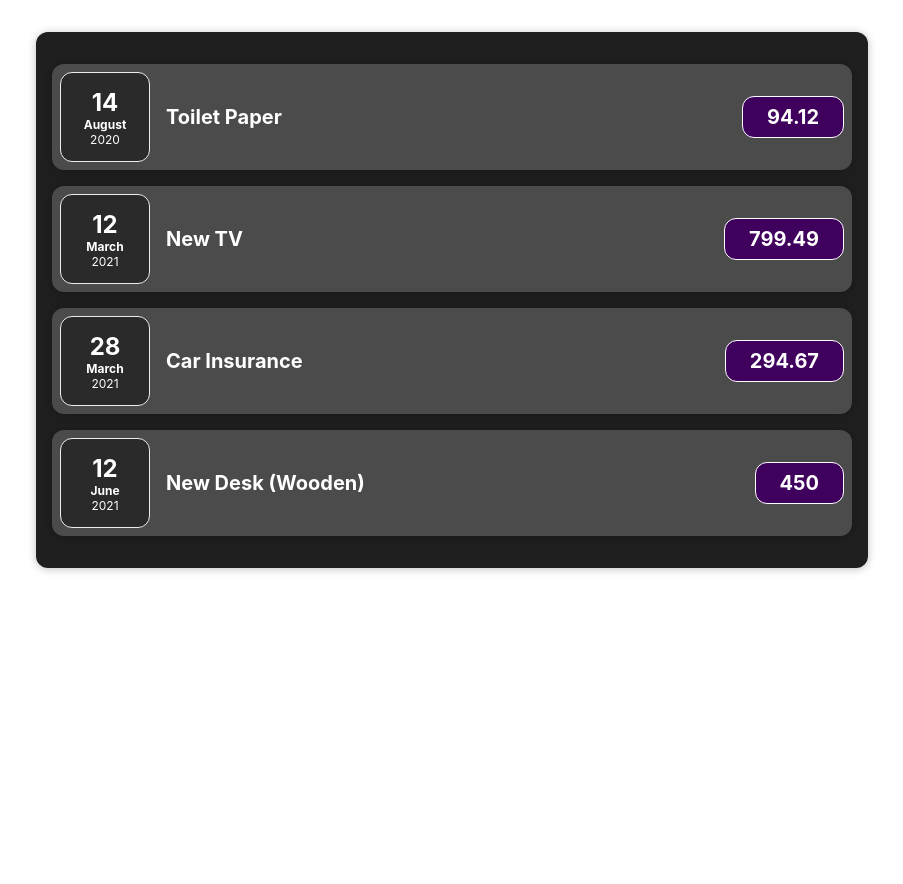
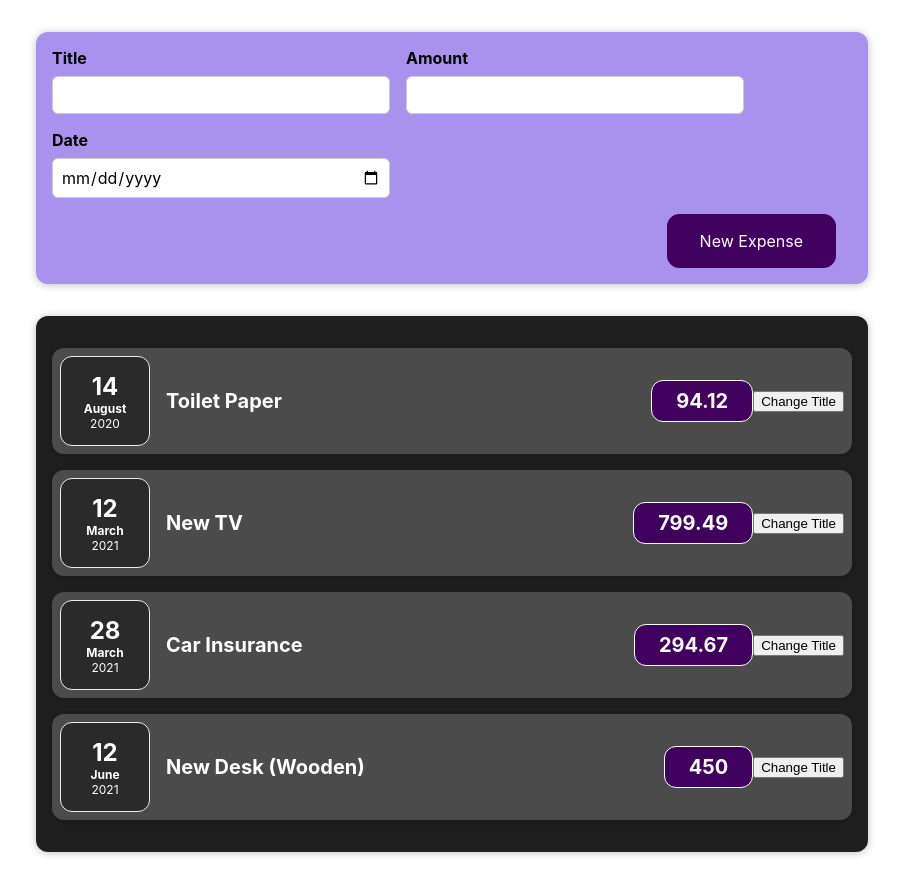
Before and after one commit to EdgarsRum/react-complete-guide, a React (Create React App) app: page / in a window 1280 px wide. Shown: the whole page, without its empty margins (188-1091 px from the left). Before the commit the page ends 800 px from the top, so only its background shows below. Built offline with nearby package versions, Linux system fonts and the light colour scheme.

Commit message:
- implement expense form  - add basic state management for form

```diff
--- a/src/App.js
+++ b/src/App.js
@@ -1,4 +1,5 @@
 import Expenses from './components/expenses/Expenses';
+import NewExpense from './components/newExpenses/NewExpense';
 
 import './App.css';
 
@@ -26,7 +27,17 @@ function App() {
     },
   ];
 
-  return <Expenses expenses={expenses}/>
+  const addExpenseHandler = (expense) => {
+    console.log('In App.js');
+    console.log(expense)
+    //TODO: need to add state here so ExpenseList updates
+    //expenses.push(expense);
+  }
+
+  return <div>
+    <NewExpense onAddExpense={addExpenseHandler}/>
+    <Expenses expenses={expenses}/>
+  </div>
 }
 
 export default App;
--- a/src/components/expenses/ExpenseItem.js
+++ b/src/components/expenses/ExpenseItem.js
@@ -2,16 +2,25 @@ import ExpenseDate from './ExpenseDate';
 import Card from '../ui/Card';
 
 import './ExpenseItem.css'
+import {useState} from 'react';
 
 
 function ExpenseItem(props) {
 
+  const [title, setTitle] = useState(props.title);
+
+  const clickHandler = () => {
+    console.log('Clicked!');
+    setTitle('Updated!');
+  }
+
   return <Card className="expense-item">
     <ExpenseDate date={props.date}/>
     <div className="expense-item__description">
-      <h2>{props.subject}</h2>
+      <h2>{title}</h2>
       <div className="expense-item__price">{props.amount}</div>
     </div>
+    <button onClick={clickHandler}>Change Title</button>
   </Card>
 
 }
--- a/src/components/expenses/Expenses.js
+++ b/src/components/expenses/Expenses.js
@@ -11,7 +11,7 @@ function Expenses(props) {
           <ExpenseItem
             key={expense.id}
             date={expense.date}
-            subject={expense.title}
+            title={expense.title}
             amount={expense.amount}
           />
       ))
--- /dev/null
+++ b/src/components/newExpenses/ExpenseForm.css
@@ -0,0 +1,26 @@
+.new-expense__controls {
+    display: flex;
+    flex-wrap: wrap;
+    gap: 1rem;
+    margin-bottom: 1rem;
+    text-align: left;
+}
+
+.new-expense__control label {
+    font-weight: bold;
+    margin-bottom: 0.5rem;
+    display: block;
+}
+
+.new-expense__control input {
+    font: inherit;
+    padding: 0.5rem;
+    border-radius: 6px;
+    border: 1px solid #ccc;
+    width: 20rem;
+    max-width: 100%;
+}
+
+.new-expense__actions {
+    text-align: right;
+}
--- /dev/null
+++ b/src/components/newExpenses/ExpenseForm.js
@@ -0,0 +1,50 @@
+import './ExpenseForm.css'
+import {useState} from 'react';
+
+const ExpenseForm = (props) => {
+
+  const [enteredTitle, setEnteredTitle] = useState('');
+  const [enteredAmount, setEnteredAmount] = useState('');
+  const [enteredDate, setEnteredDate] = useState('');
+
+  const titleHandler = (event) => setEnteredTitle(event.target.value);
+  const amountHandler = (event) => setEnteredAmount(event.target.value);
+  const dateHandler = (event) => setEnteredDate(event.target.value);
+
+  const submitHandler = (event) => {
+    event.preventDefault();
+
+    const expenseData = {
+      title: enteredTitle,
+      amount: enteredAmount,
+      date: new Date(enteredDate),
+    };
+
+    props.onSaveExpenseData(expenseData);
+    setEnteredTitle('');
+    setEnteredAmount('');
+    setEnteredDate('');
+  }
+
+  return <form onSubmit={submitHandler}>
+    <div className="new-expense__controls">
+      <div className="new-expense__control">
+        <label>Title</label>
+        <input type="text" value={enteredTitle} onChange={titleHandler}/>
+      </div>
+      <div className="new-expense__control">
+        <label>Amount</label>
+        <input type="number" value={enteredAmount} min={0.01} step={0.01} onChange={amountHandler}/>
+      </div>
+      <div className="new-expense__control">
+        <label>Date</label>
+        <input type="date" value={enteredDate} min="2019-01-01" max="2022-12-31" onChange={dateHandler}/>
+      </div>
+    </div>
+    <div className="new-expense__actions">
+      <button type="submit">New Expense</button>
+    </div>
+  </form>
+};
+
+export default ExpenseForm;
--- /dev/null
+++ b/src/components/newExpenses/NewExpense.css
@@ -0,0 +1,38 @@
+.new-expense {
+    background-color: #a892ee;
+    padding: 1rem;
+    margin: 2rem auto;
+    width: 50rem;
+    max-width: 95%;
+    border-radius: 12px;
+    text-align: center;
+    box-shadow: 0 1px 8px rgba(0, 0, 0, 0.25);
+}
+
+.new-expense button {
+    font: inherit;
+    cursor: pointer;
+    padding: 1rem 2rem;
+    border: 1px solid #40005d;
+    background-color: #40005d;
+    color: white;
+    border-radius: 12px;
+    margin-right: 1rem;
+}
+
+.new-expense button:hover,
+.new-expense button:active {
+    background-color: #510674;
+    border-color: #510674;
+}
+
+.new-expense button.alternative {
+    color: #220131;
+    border-color: transparent;
+    background-color: transparent;
+}
+
+.new-expense button.alternative:hover,
+.new-expense button.alternative:active {
+    background-color: #ddb3f8;
+}
--- /dev/null
+++ b/src/components/newExpenses/NewExpense.js
@@ -0,0 +1,22 @@
+import ExpenseForm from './ExpenseForm';
+
+import './NewExpense.css'
+
+const NewExpense = (props) => {
+  const saveExpenseDataHandler = (enteredExpenseData) => {
+    const expenseData = {
+      ...enteredExpenseData,
+      id: Math.random().toString(),
+    };
+
+    props.onAddExpense(expenseData);
+  }
+
+  return (
+    <div className="new-expense">
+      <ExpenseForm onSaveExpenseData={saveExpenseDataHandler}/>
+    </div>
+  );
+};
+
+export default NewExpense;
```
